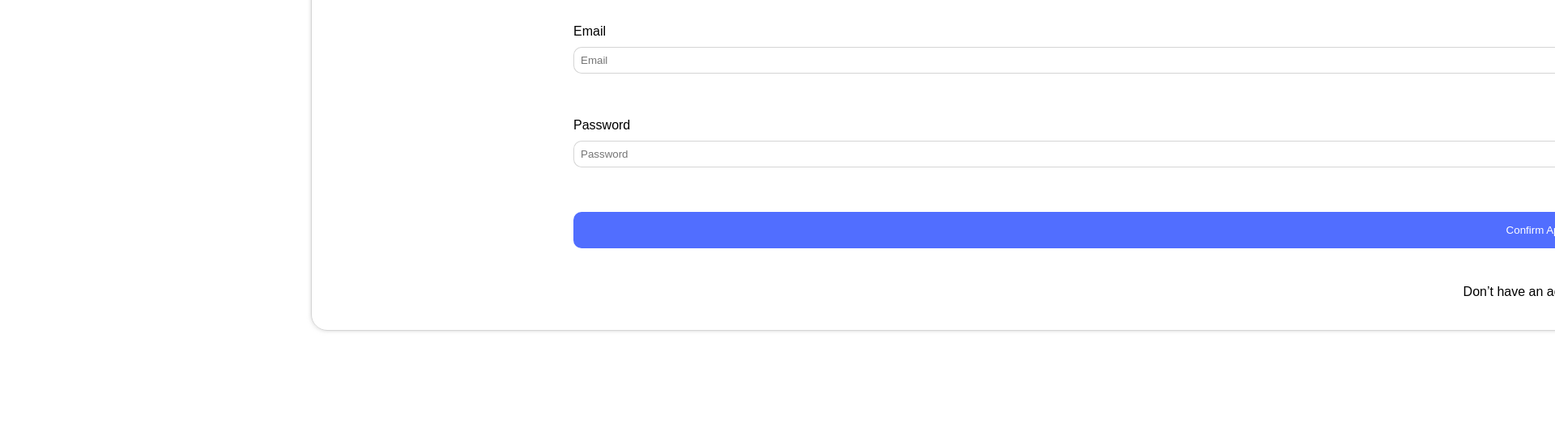
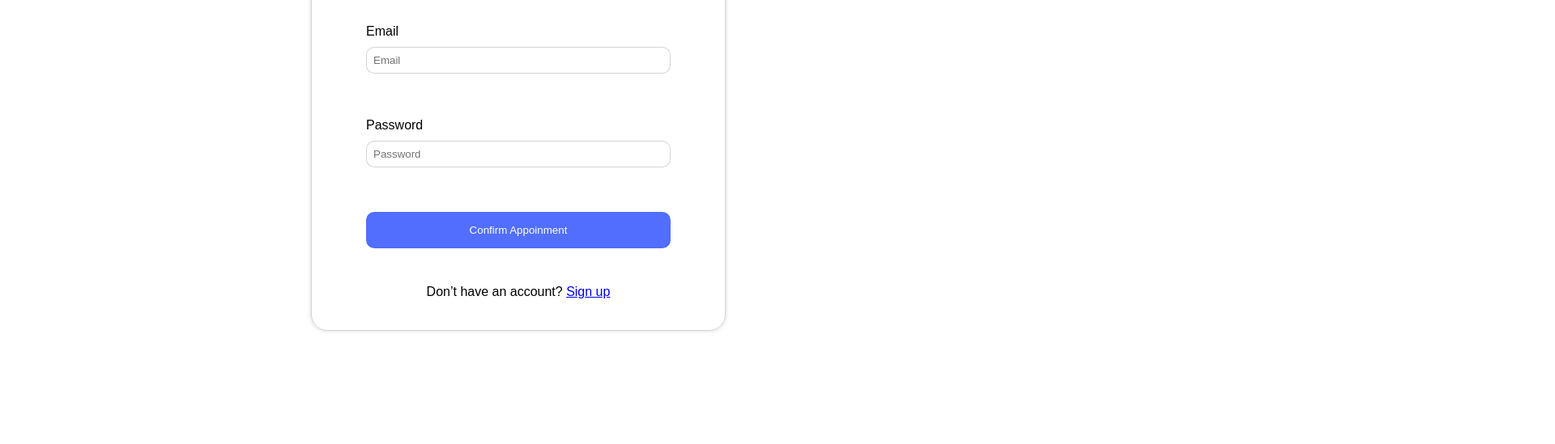
Before and after one commit to Mangassouba/Cabinet-Dentaire, a plain HTML site: page login.html in a window 1280 px wide. Shown: the part 251-800 px from the top of the page at 81% size, 1920 px wide, since content can reach past the window. Drawn offline with Linux system fonts and the light colour scheme.

Commit message:
modification la page login

```diff
--- a/login.css
+++ b/login.css
@@ -20,7 +20,7 @@
 }
 #header .container .contact-form {
     border: 1px solid var(--silver);
-    width: 600%;
+    /* width: 600%; */
     height: 500px;
     display: flex;
     justify-content: center;
```
